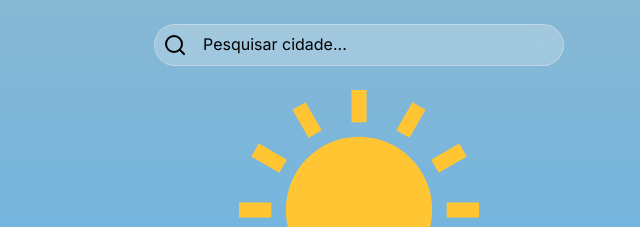
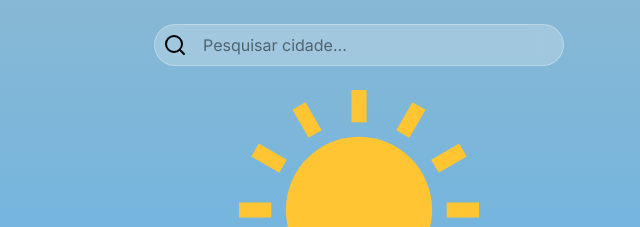
Before and after one commit to heitorcfcazella-prog/Tailwindcss-WeatherApp, a plain HTML site: page index.html in a window 1280 px wide. Shown: the top 227 px of the page, 281-921 px from the left. Drawn offline with Linux system fonts and the light colour scheme.

Commit message:
feat: alteração para um input para o card-pesquisa

```diff
--- a/index.html
+++ b/index.html
@@ -11,7 +11,7 @@
 <body class="bg-ensolarado-erro">
   <div class="justify-center card-pesquisa">
     <img src="./assets/search.svg" alt="Pesquisa">
-    <p class="texto-medio">Pesquisar cidade...</p>
+    <input type="text" name="cidade" class="texto-medio" placeholder="Pesquisar cidade...">
   </div>
   <div class="justify-center">
     <img src="./assets/sun.svg" alt="Icone clima" class="img-grande">
```
